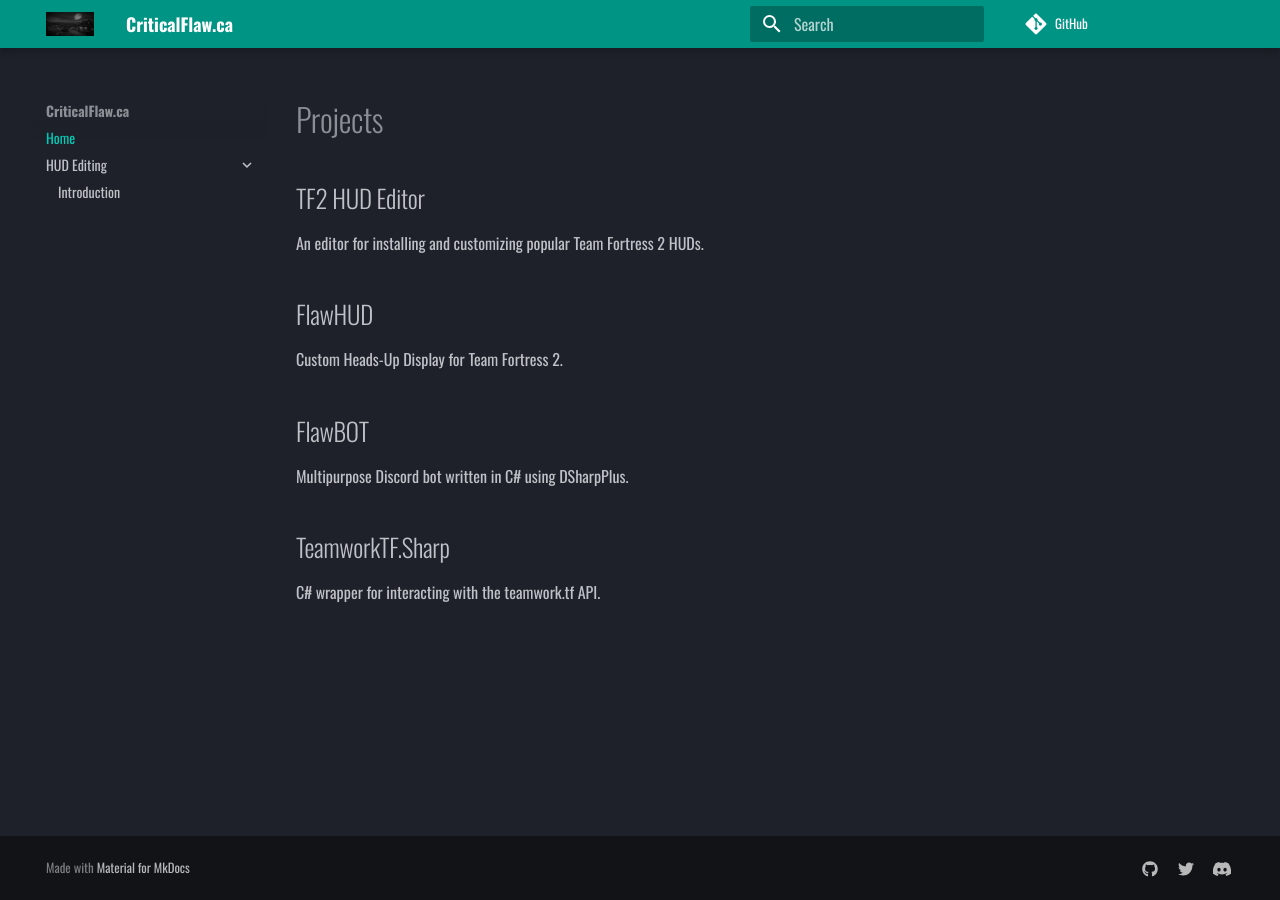
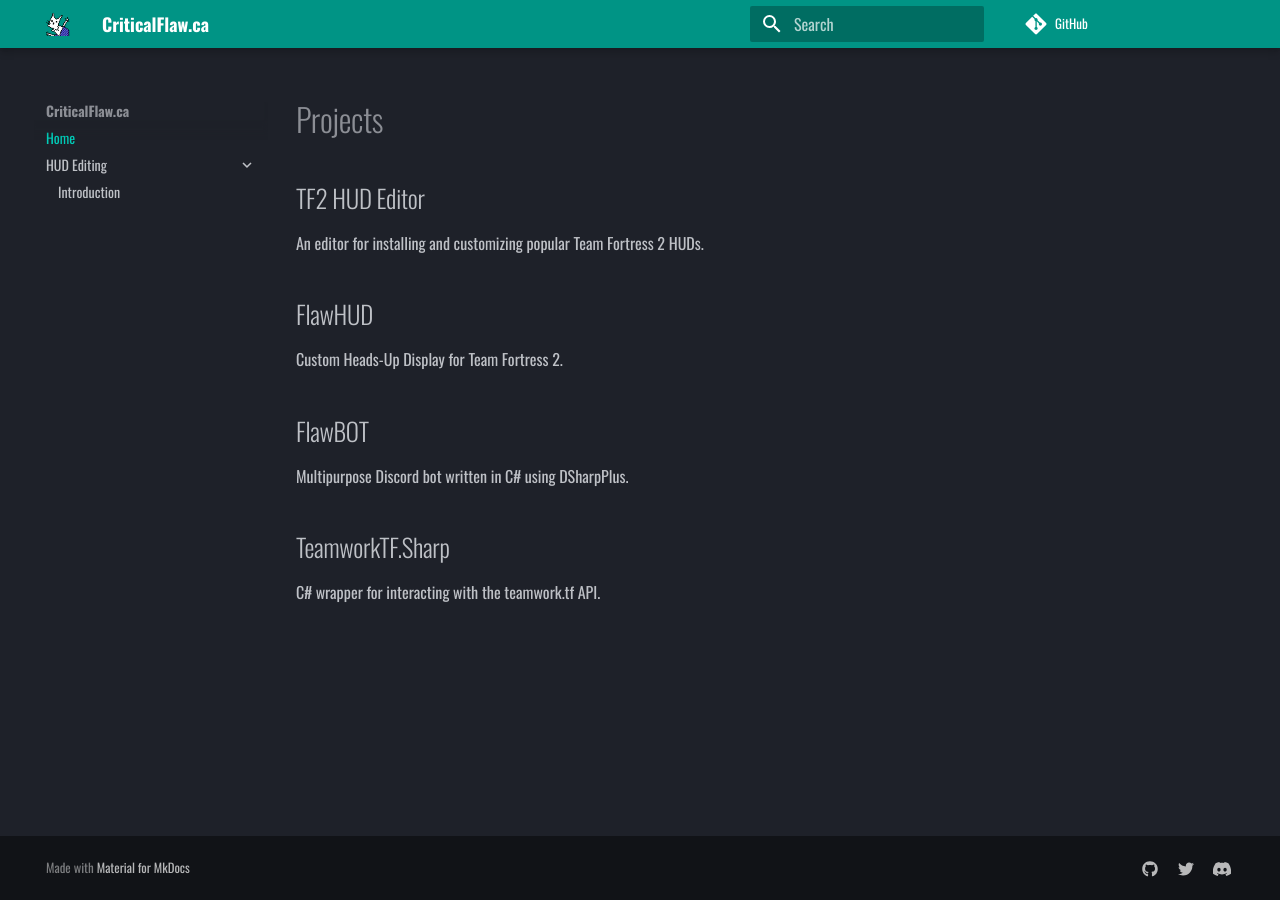
Before and after one commit to CriticalFlaw/criticalflaw.github.io, an MkDocs documentation site: the page built from docs/index.md, in a window 1280 px wide. Built offline with MkDocs 1.6.1 and Material for MkDocs 9.7.7, drawn with Linux system fonts in a browser that asks for light colours; comment, search, counter and statistics services are not loaded.

Commit message:
Updated logo

```diff
--- a/mkdocs.yml
+++ b/mkdocs.yml
@@ -3,8 +3,8 @@
 theme:
     language: en
     name: material
-    logo: logo.png
-    favicon: logo.png
+    logo: favicon.ico
+    favicon: favicon.ico
     features:
         - navigation.expand
     palette:
```
Also changed, not shown: docs/favicon.ico (added), docs/logo.png (deleted).
